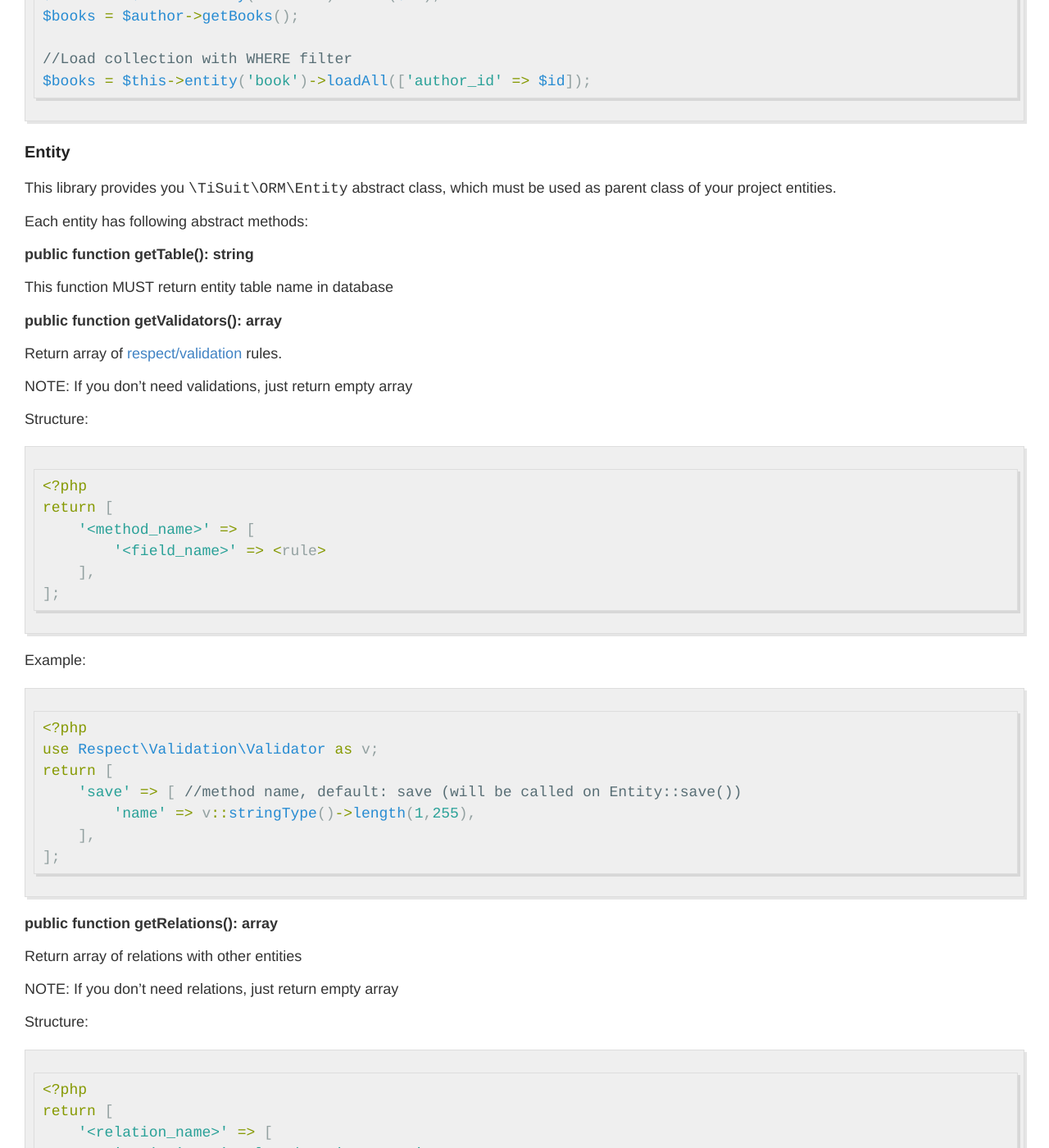
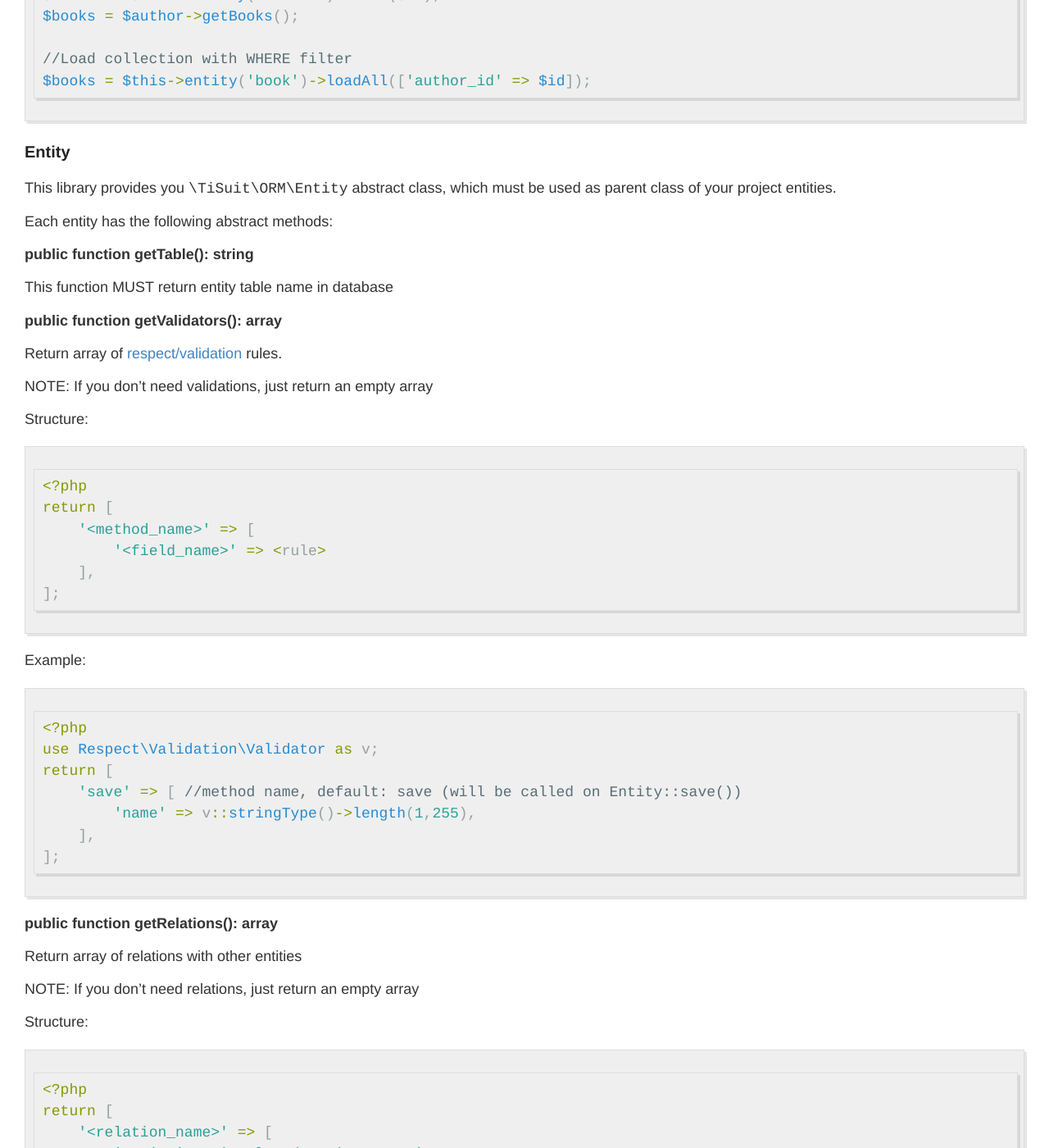
Before and after one commit to frameworkwtf/framework.wtf, a Jekyll site: the page built from orm.md, in a window 1280 px wide and 1400 px high, scrolled down 2544 px. Shown: the whole window at 82% size. Built offline with Jekyll 4.4.1, drawn with Linux system fonts in a browser that asks for light colours; some of the changed text lies outside the part shown.

Commit message:
Update orm.md

````diff
--- a/orm.md
+++ b/orm.md
@@ -14,7 +14,7 @@
 
 ### Configuration
 
-Create file `medoo.php` into your config dir with following contents:
+Create file `medoo.php` into your config dir with the following content:
 
 ```php
 <?php
@@ -38,7 +38,7 @@
 ];
 ```
 
-And file `phinx.php` into your config dir with following contents:
+And file `phinx.php` into your config dir with the following content:
 
 ```php
 <?php
@@ -102,7 +102,7 @@
 
 This library provides you `\TiSuit\ORM\Entity` abstract class, which must be used as parent class of your project entities.
 
-Each entity has following abstract methods:
+Each entity has the following abstract methods:
 
 **public function getTable(): string**
 
@@ -112,7 +112,7 @@
 
 Return array of [respect/validation](https://github.com/Respect/Validation) rules.
 
-> NOTE: If you don't need validations, just return empty array
+> NOTE: If you don't need validations, just return an empty array
 
 Structure:
 
@@ -141,7 +141,7 @@
 
 Return array of relations with other entities
 
-> NOTE: If you don't need relations, just return empty array
+> NOTE: If you don't need relations, just return an empty array
 
 Structure:
 
````
Also changed, not shown: other parts of orm.md (+1 -1 lines).
